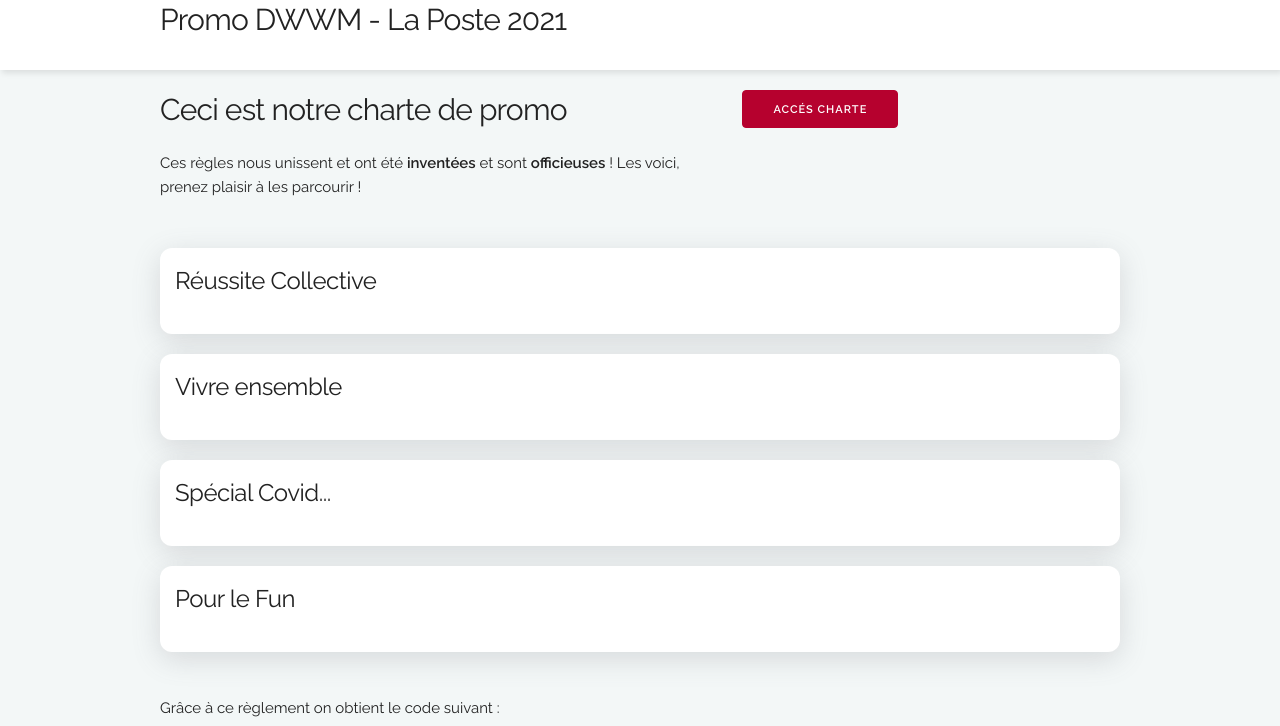
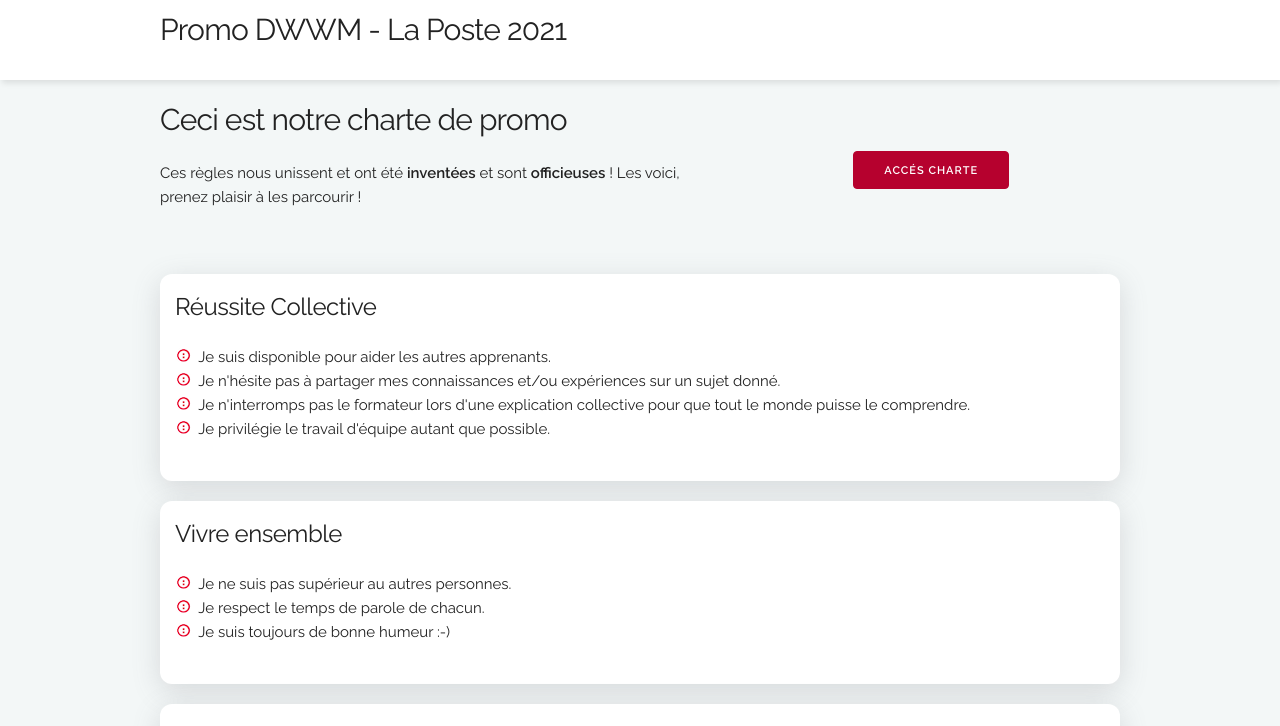
Before and after one commit to MohamedKerkeb/charte, a plain HTML site: page index.html in a window 1280 px wide. Both pictures are taken after a click on the button "ACCÉS CHARTE". Shown: the top 726 px of the page. Drawn offline with Linux system fonts and the light colour scheme.

Commit message:
mise a jour de la charte

```diff
--- a/css/style.css
+++ b/css/style.css
@@ -11,11 +11,19 @@ header{
     position: sticky;
     top: 0;
     z-index: 2;
-
+    padding-top: 10PX;
 }
 
 h4, h5 {
     font-weight: 400;
+}
+
+.btn_top {
+    /* border: saddlebrown 1px dashed; */
+    height: 150px;
+    display: flex;
+    justify-content: center;
+    align-items: center;
 }
 
 .box {
@@ -24,6 +32,7 @@ h4, h5 {
     margin-bottom: 2rem;
     border-radius: 12px;
     box-shadow: rgba(100, 100, 111, 0.2) 0px 7px 29px 0px;
+    cursor: pointer;
 }
 
 .content {
--- a/index.html
+++ b/index.html
@@ -56,8 +56,8 @@
         <h4>Ceci est notre charte de promo</h4>
         <p>Ces règles nous unissent et ont été <strong>inventées</strong> et sont <strong>officieuses</strong> ! Les voici, prenez plaisir à les parcourir !</p>
       </div>
-      <div class="five columns">
-        <button class="button-primary">
+      <div class="five columns btn_top">
+        <button class="button-primary" id="btn">
           accés charte
         </button>
       </div>
--- a/js/index.js
+++ b/js/index.js
@@ -11,10 +11,21 @@ function randUsers() {
     }, 3000);
 }
 
+const btn = document.querySelector('#btn');
+let title = document.querySelectorAll(".titre")
+
+btn.addEventListener('click', () => {
+    for(let i = 0; i<title.length; i++) {
+        let res = title[i].nextElementSibling;
+        res.classList.toggle("active")
+    }
+
+})
+
 // accordeon
 
-let title = document.querySelectorAll(".titre")
-console.log(title)
+
+//console.log(title)
 
 for (let i = 0; i < title.length; i++) {
     title[i].addEventListener('click', function () {
```
